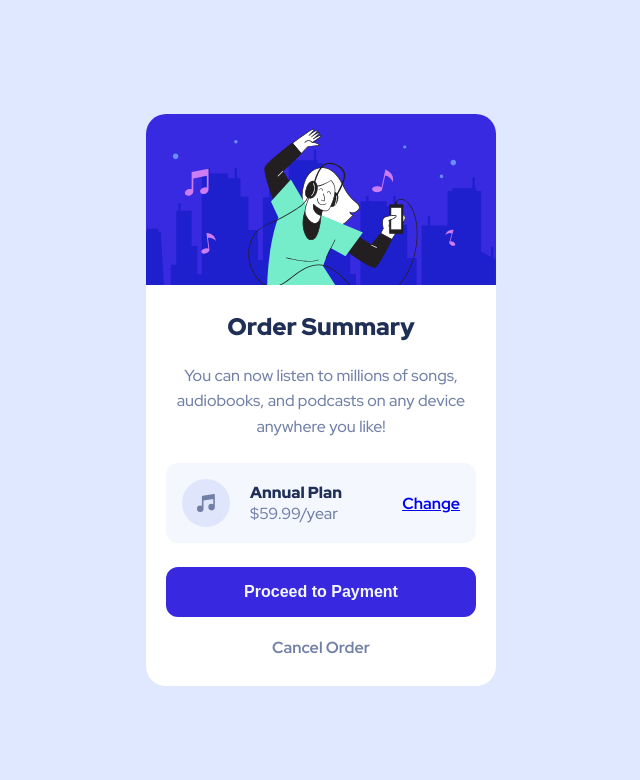
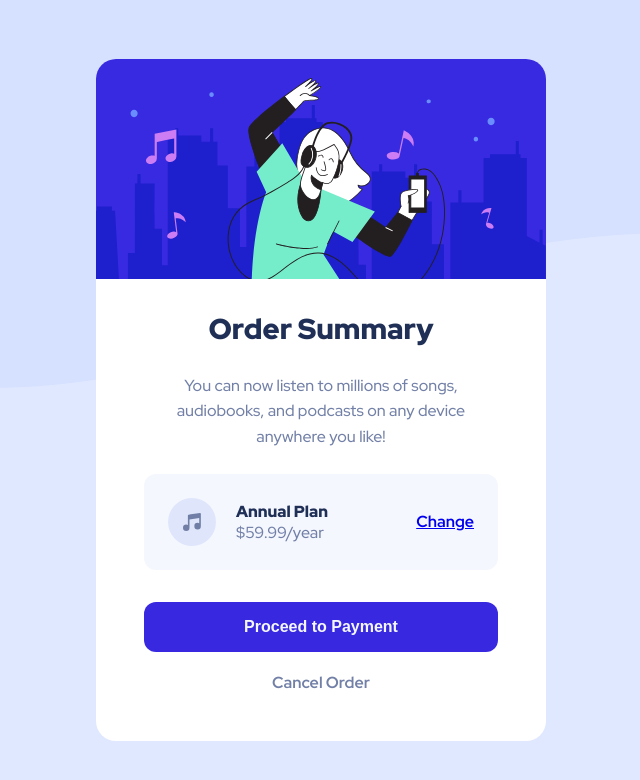
Before and after one commit to matheusbarbosabr/order-summary-component, a plain HTML site: page index.html in a window 1280 px wide. Shown: the whole page, without its empty margins (319-959 px from the left). Drawn offline with Linux system fonts and the light colour scheme.

Commit message:
Adds background patterns and desktop view

```diff
--- a/css/index.css
+++ b/css/index.css
@@ -23,6 +23,9 @@ body {
     display: grid;
     place-items: center;
     background-color: var(--clr-pale-blue);
+    background-image: url("../images/pattern-background-mobile.svg");
+    background-repeat: repeat-x;
+    background-size: contain;
 }
 
 .card {
@@ -128,3 +131,29 @@ body {
 .card__payment-cancel:hover {
     color: var(--clr-dark-blue);
 }
+
+@media (min-width: 700px) {
+    body {
+        background-image: url("../images/pattern-background-desktop.svg");
+    }
+
+    .card {
+        max-width: 450px !important;
+    }
+
+    .card__content {
+        padding: 0 3em;
+    }
+
+    .description__title {
+        font-size: 1.8rem;
+    }
+
+    .card__content-plan {
+        padding: 1.5em;
+    }
+
+    .card__payment {
+        padding: 0.5em 3em 3em 3em;
+    }
+}
```
